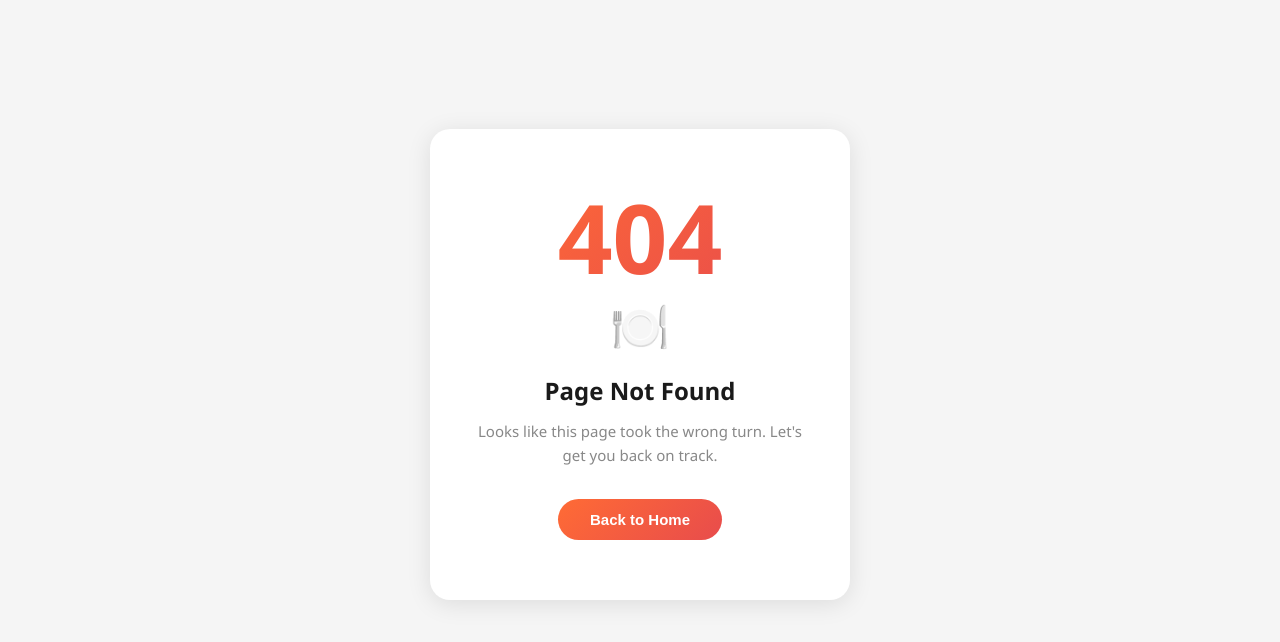
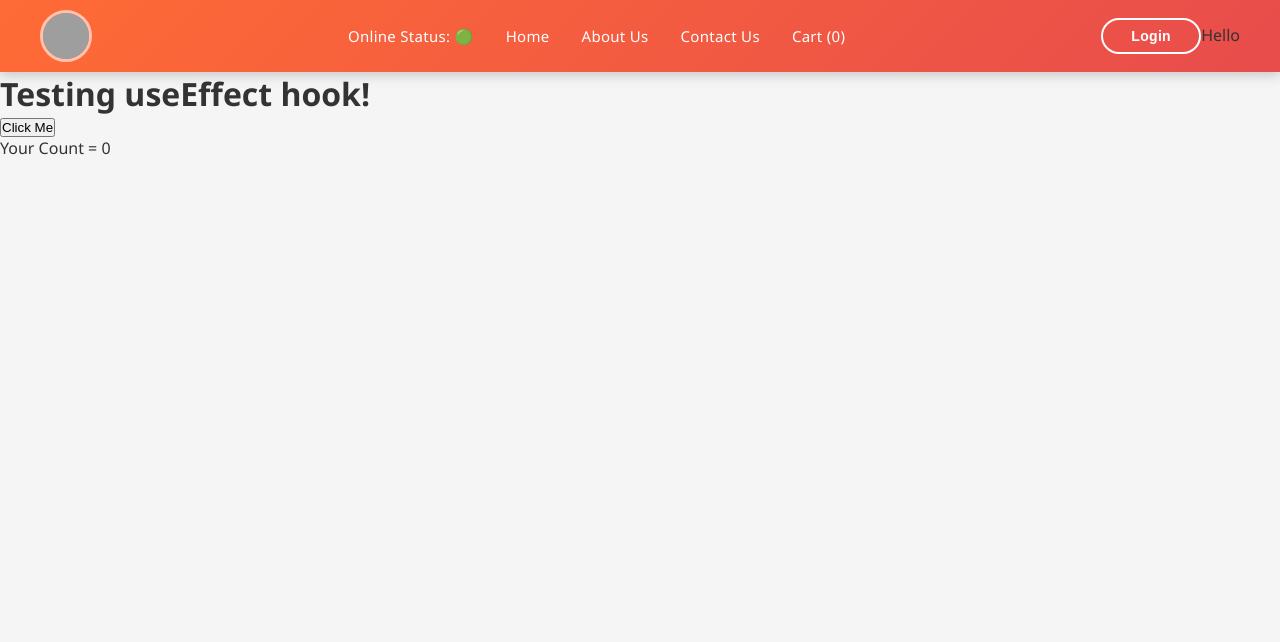
Before and after one commit to CodeRAFCE/react-sessions, a React (Vite) app: page /test-useEffect in a window 1280 px wide. Before the commit this address had no page. Shown: the top 642 px of the page. Built offline with nearby package versions, Linux system fonts and the light colour scheme; grey boxes are pictures that could not be loaded.

Commit message:
feat: add TestUseEffect component and route for testing useEffect hook

```diff
--- a/src/App.js
+++ b/src/App.js
@@ -13,6 +13,7 @@ const ErrorPage = lazy(() => import("./components/ErrorPage"));
 const About = lazy(() => import("./pages/About"));
 const Cart = lazy(() => import("./pages/Cart"));
 const Contact = lazy(() => import("./components/Contact"));
+const TestUseEffect = lazy(() => import("./components/TestUseEffect"));
 
 const AppLayout = () => (
   <Provider store={appStore}>
@@ -46,6 +47,7 @@ const appRouter = createBrowserRouter([
       { path: "/cart", Component: Cart },
 
       { path: "/restaurant/:resId", Component: RestaurantMenu },
+      { path: "/test-useEffect", Component: TestUseEffect },
     ],
   },
   { path: "*", Component: NotFound },
--- /dev/null
+++ b/src/components/TestUseEffect.js
@@ -0,0 +1,29 @@
+import { useEffect, useState } from "react";
+
+const TestUseEffect = () => {
+  const [count, setCount] = useState(0);
+
+  /**
+   * * With No Dependency Array useEffect will run on any each render
+   * * With Empty dependency array useEffect will run on mount, The first render when page loads
+   * * With count as a dependency useEffect will run on every update of the count state variable
+   */
+  useEffect(() => {
+    console.log("with count as dependency array");
+  }, [count]);
+
+  const handleClick = () => {
+    setCount((prev) => prev + 1);
+  };
+
+  return (
+    <div>
+      <h1>Testing useEffect hook!</h1>
+      <button onClick={handleClick}>Click Me</button>
+      <br />
+      Your Count = {count}
+    </div>
+  );
+};
+
+export default TestUseEffect;
```
